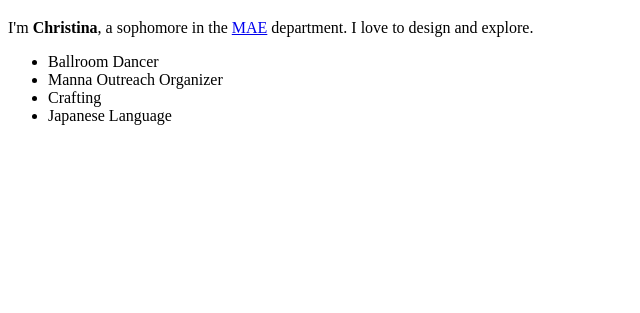
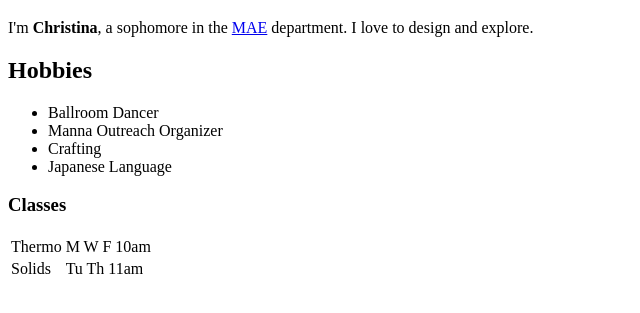
Before and after one commit to cerice/cerice.github.io, a plain HTML site: page index.html in a window 1280 px wide. Shown: the part 61-374 px from the top of the page, without its empty margins (0-640 px from the left). Drawn offline with Linux system fonts and the light colour scheme.

Commit message:
fourth commit

```diff
--- a/index.html
+++ b/index.html
@@ -6,11 +6,27 @@
 	<body>
 		<h1>Christina Rice</h1>
 		<p>I'm <strong>Christina</strong>, a sophomore in the <a href="http://www.princeton.edu/mae/">MAE</a> department. I love to design and explore.</p>
+
+		<h2>Hobbies</h2>
 		<ul>
 			<li>Ballroom Dancer</li>
 			<li>Manna Outreach Organizer</li>
 			<li>Crafting</li>
 			<li>Japanese Language</li>
 		</ul>
+
+		<h3>Classes</h3>
+		<table>
+			<tr>
+				<td>Thermo</td>
+				<td>M W F 10am</td>
+			</tr>
+			<tr>
+				<td>Solids</td>
+				<td>Tu Th 11am</td>
+			</tr>
+
+		</table>
+
 	</body>
 </html>
```
